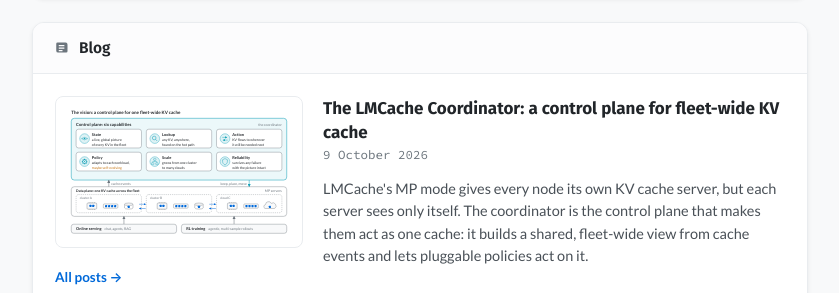
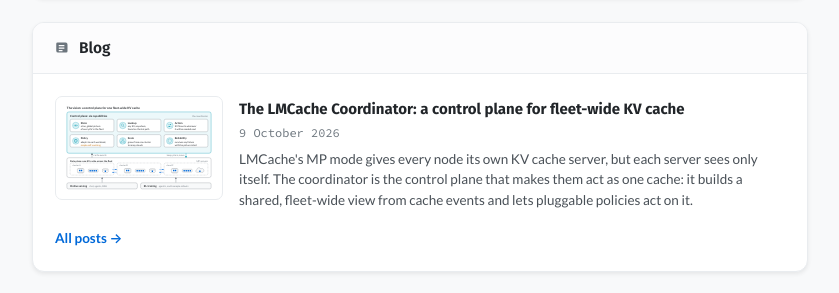
Before and after one commit to ruizhang0101/ruizhang0101.github.io, a plain HTML site: page index.html in a window 1280 px wide. Shown: the part 1154-1447 px from the top of the page, without its empty margins (352-1191 px from the left). Drawn offline with Linux system fonts and the light colour scheme.

Commit message:
Condense the home page blog entries

```diff
--- a/style.css
+++ b/style.css
@@ -712,3 +712,23 @@ footer {
 }
 
 .post-more { margin: 18px 0 0; font-size: 13.5px; font-weight: 600; }
+
+/* The home page shows a condensed version of the list; /blog/ stays roomy.
+   Clamping the blurb keeps entries the same height once there are several. */
+#blog .post-list { gap: 18px; }
+#blog .post-list li { grid-template-columns: 168px minmax(0, 1fr); gap: 16px; padding-bottom: 18px; }
+#blog .post-thumb { padding: 6px; border-radius: 7px; }
+#blog .post-link { font-size: 15px; }
+#blog .post-date { margin: 4px 0 6px; font-size: 12px; }
+#blog .post-blurb {
+  font-size: 13.5px;
+  line-height: 1.5;
+  display: -webkit-box;
+  -webkit-line-clamp: 3;
+  -webkit-box-orient: vertical;
+  overflow: hidden;
+}
+
+@media (max-width: 560px) {
+  #blog .post-list li { grid-template-columns: 1fr; }
+}
```
